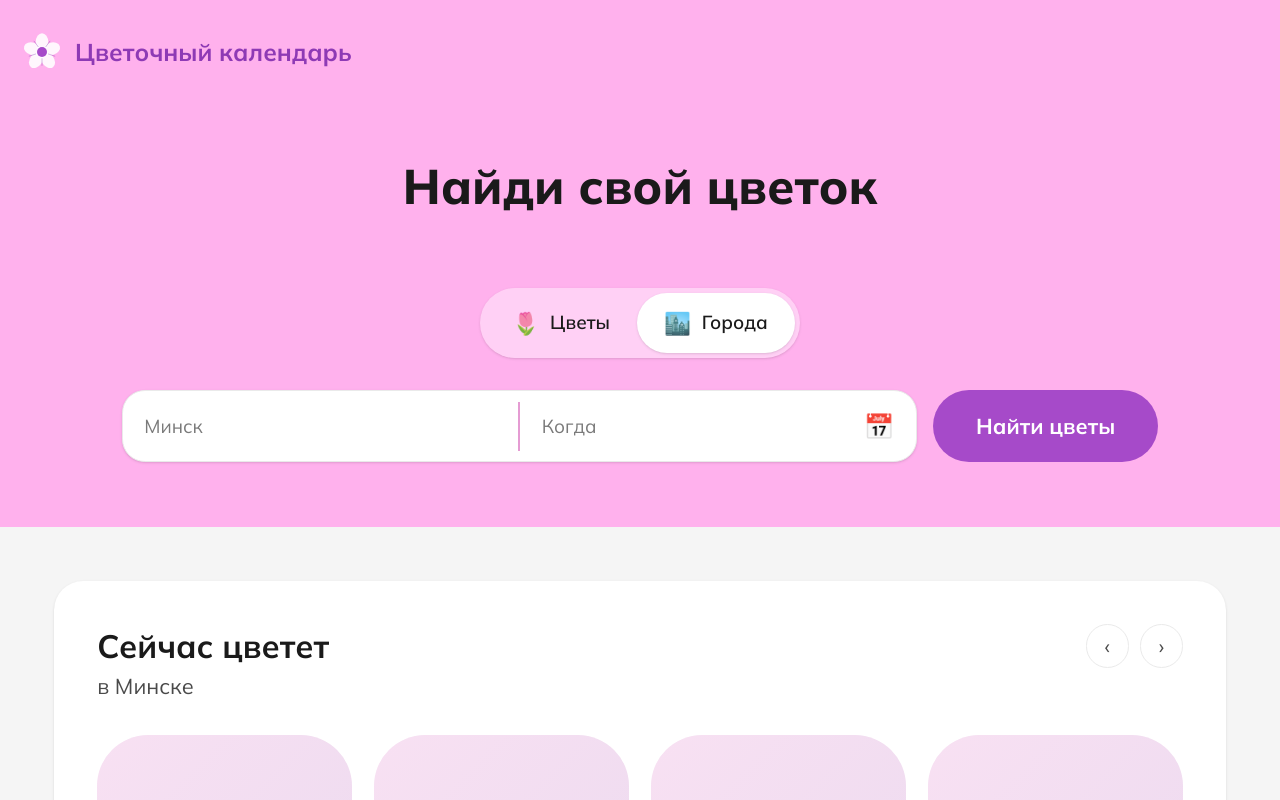
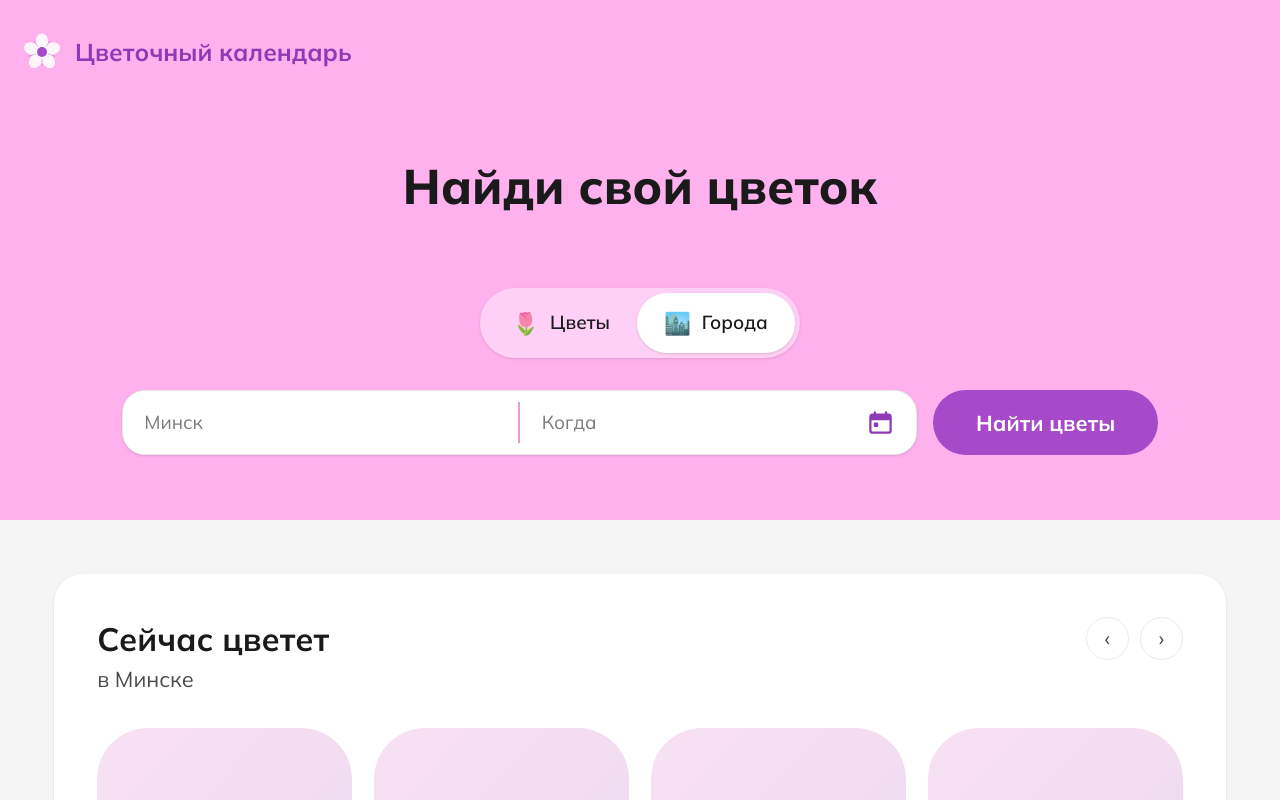
Before and after one commit to Spalesja/flowercalendar, a Next.js app: page / in a window 1280 px wide. Shown: the top 800 px of the page. Built offline with nearby package versions, Linux system fonts and the light colour scheme.

Commit message:
change calendar icon

```diff
--- a/src/components/search/search-bar.tsx
+++ b/src/components/search/search-bar.tsx
@@ -30,7 +30,9 @@ export function SearchBar({
             className="w-full bg-transparent text-text-primary placeholder:text-text-tertiary outline-none text-sm"
             readOnly
           />
-          <span className="text-text-tertiary ml-2 text-lg">📅</span>
+          <svg className="ml-2 w-5 h-5 shrink-0" viewBox="0 0 24 24" fill="#8e3ab5" xmlns="http://www.w3.org/2000/svg">
+            <path d="M7 2a1 1 0 0 1 1 1v1h8V3a1 1 0 1 1 2 0v1h1a3 3 0 0 1 3 3v12a3 3 0 0 1-3 3H5a3 3 0 0 1-3-3V7a3 3 0 0 1 3-3h1V3a1 1 0 0 1 1-1ZM4 10v9a1 1 0 0 0 1 1h14a1 1 0 0 0 1-1v-9H4Zm5 2a1 1 0 0 1 1 1v2a1 1 0 0 1-1 1H7a1 1 0 0 1-1-1v-2a1 1 0 0 1 1-1h2Z" />
+          </svg>
         </div>
       </div>
       <PrimaryButton className="px-8 py-3 text-base font-bold whitespace-nowrap">
```
